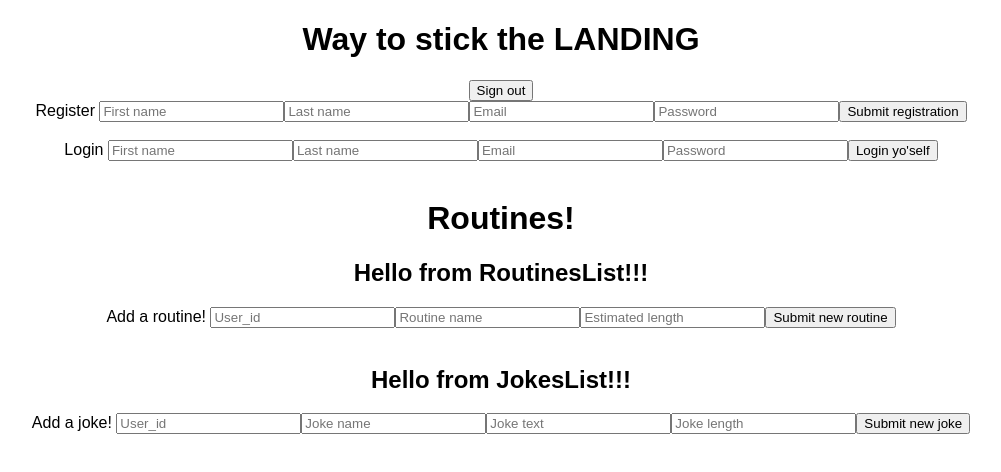
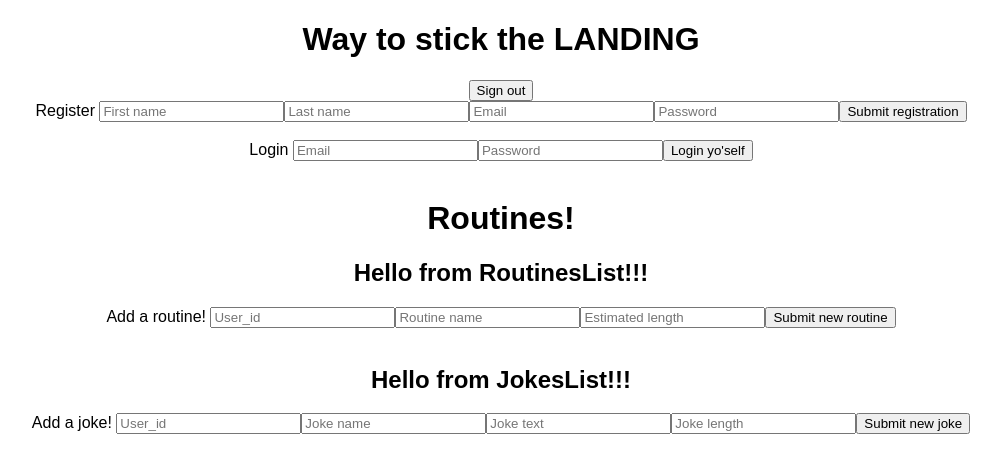
Before and after one commit to garrettrm9/Wise-Guy, a React (Create React App) app in the folder wise-guy-client/: page /landing in a window 1280 px wide. Shown: the top 472 px of the page, without its empty margins (139-1140 px from the left). Built offline with nearby package versions, Linux system fonts and the light colour scheme; no server answers.

Commit message:
login works

```diff
--- a/wise-guy-client/src/App.js
+++ b/wise-guy-client/src/App.js
@@ -161,6 +161,7 @@ class App extends Component {
   // as above, we are saving the token locally using
   // the TokenService
   login(data) {
+    // console.log("app login", data)
     axios('http://localhost:3000/users/login', {
       method: "POST",
       data
--- a/wise-guy-client/src/Components/Landing/SignUp.js
+++ b/wise-guy-client/src/Components/Landing/SignUp.js
@@ -5,8 +5,6 @@ import React, { Component } from "react";
     constructor(props){
       super(props)
       this.state = {
-        first_name: "",
-        last_name: "",
         email: "",
         password: ""
       }
@@ -35,8 +33,6 @@ import React, { Component } from "react";
         <div className="login">
          <form onSubmit={this.loginUser}>
             <label>Login </label>
-              <input onChange={this.changeHandler} type='text' placeholder='First name' name='first_name' value={this.state.first_name}/>
-              <input onChange={this.changeHandler} type='text' placeholder='Last name' name='last_name' value={this.state.last_name}/>
               <input onChange={this.changeHandler} type='text' placeholder='Email' name='email' value={this.state.email}/>
               <input onChange={this.changeHandler} type='text' placeholder='Password' name='password' value={this.state.password}/>
             <button>Login yo'self</button>
```
Also changed, not shown: 1 other file (tests, documents, lock files or other folders).
